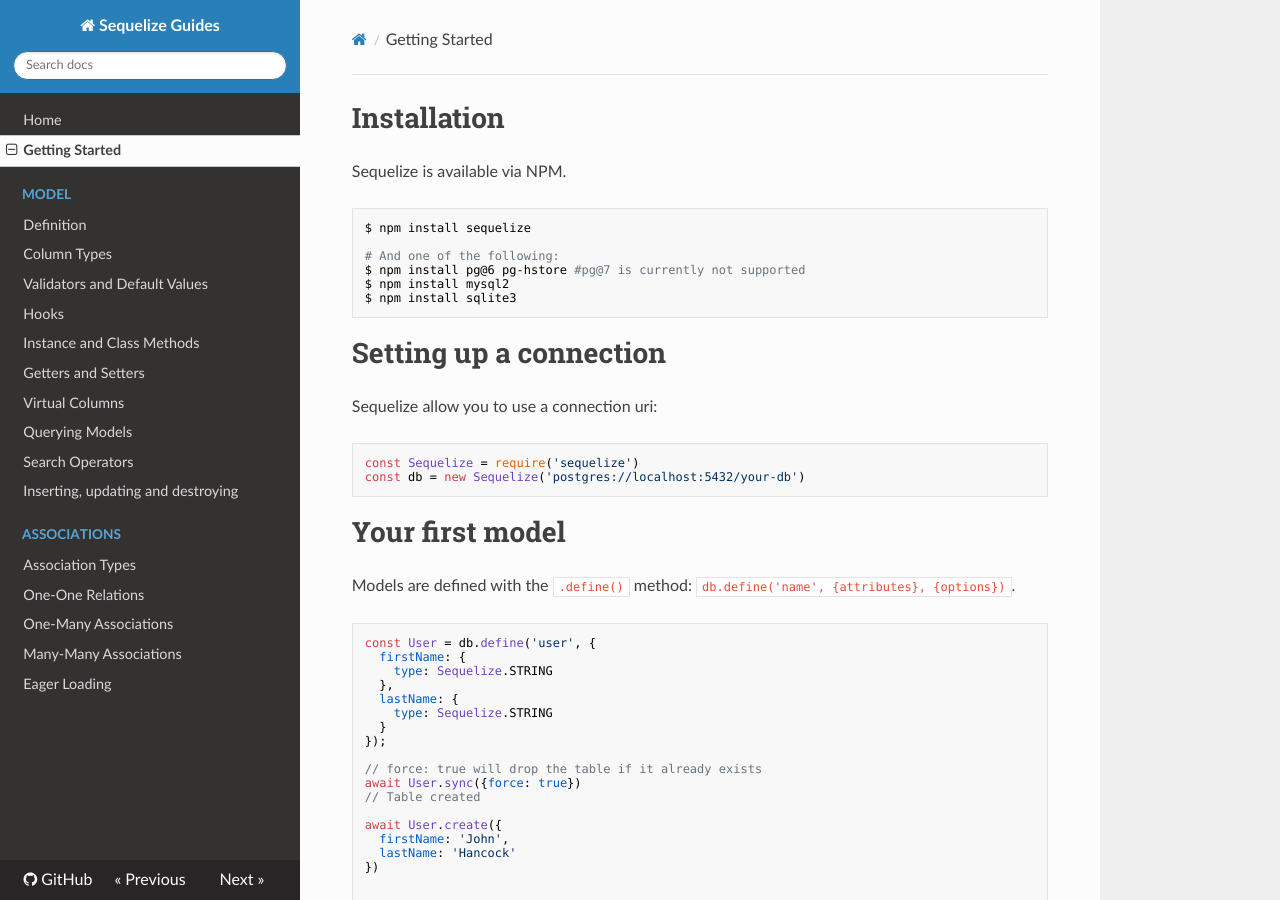
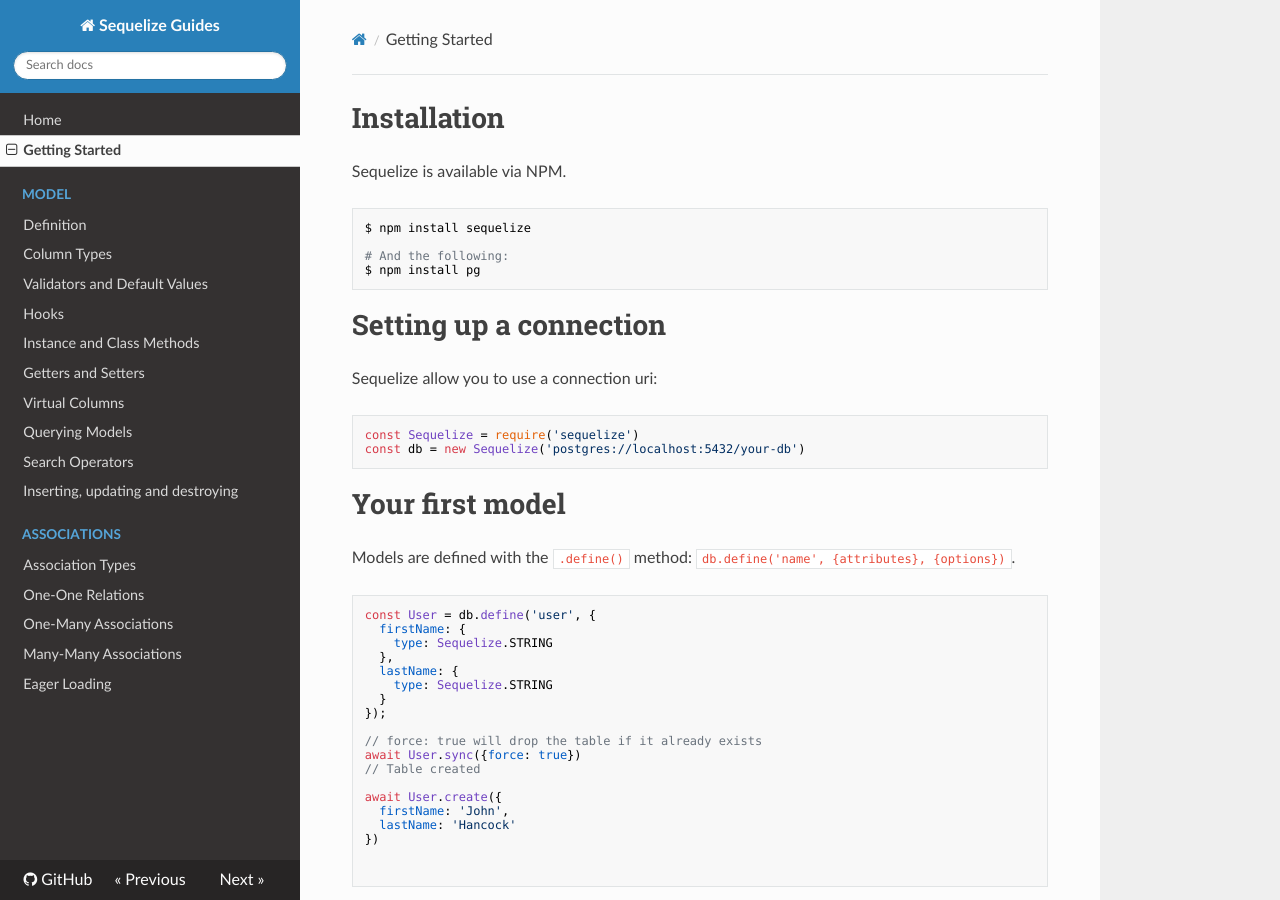
Before and after one commit to FullstackAcademy/SequelizeGuides, an MkDocs documentation site: the page built from docs/getting-started.md, in a window 1280 px wide and 900 px high. Built offline with MkDocs 1.6.1, drawn with Linux system fonts in a browser that asks for light colours; nearby versions of some CDN libraries; old or Windows-style settings are respelled for this version of MkDocs.

Commit message:
Update getting-started.md

````diff
--- a/docs/getting-started.md
+++ b/docs/getting-started.md
@@ -5,10 +5,8 @@ Sequelize is available via NPM.
 ```bash
 $ npm install sequelize
 
-# And one of the following:
-$ npm install pg@6 pg-hstore #pg@7 is currently not supported
-$ npm install mysql2
-$ npm install sqlite3
+# And the following:
+$ npm install pg
 ```
 
 # Setting up a connection
````
